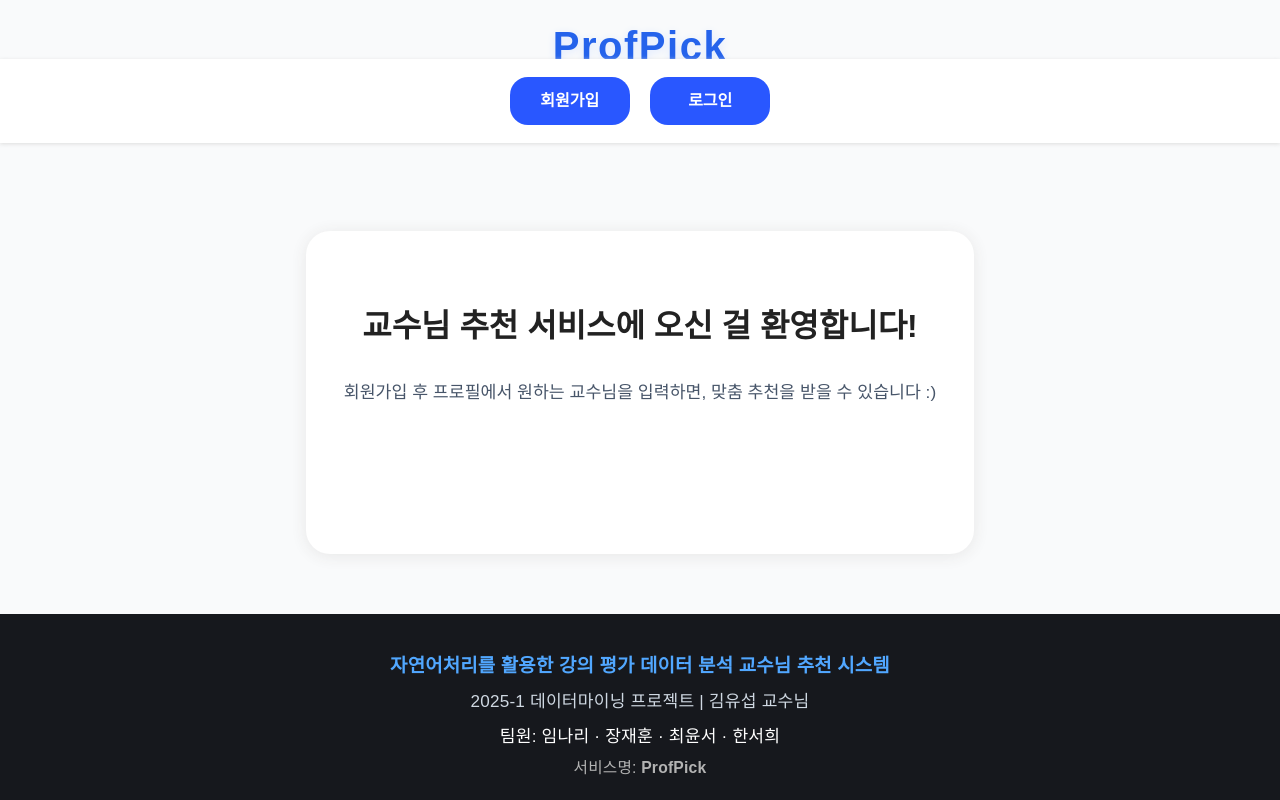
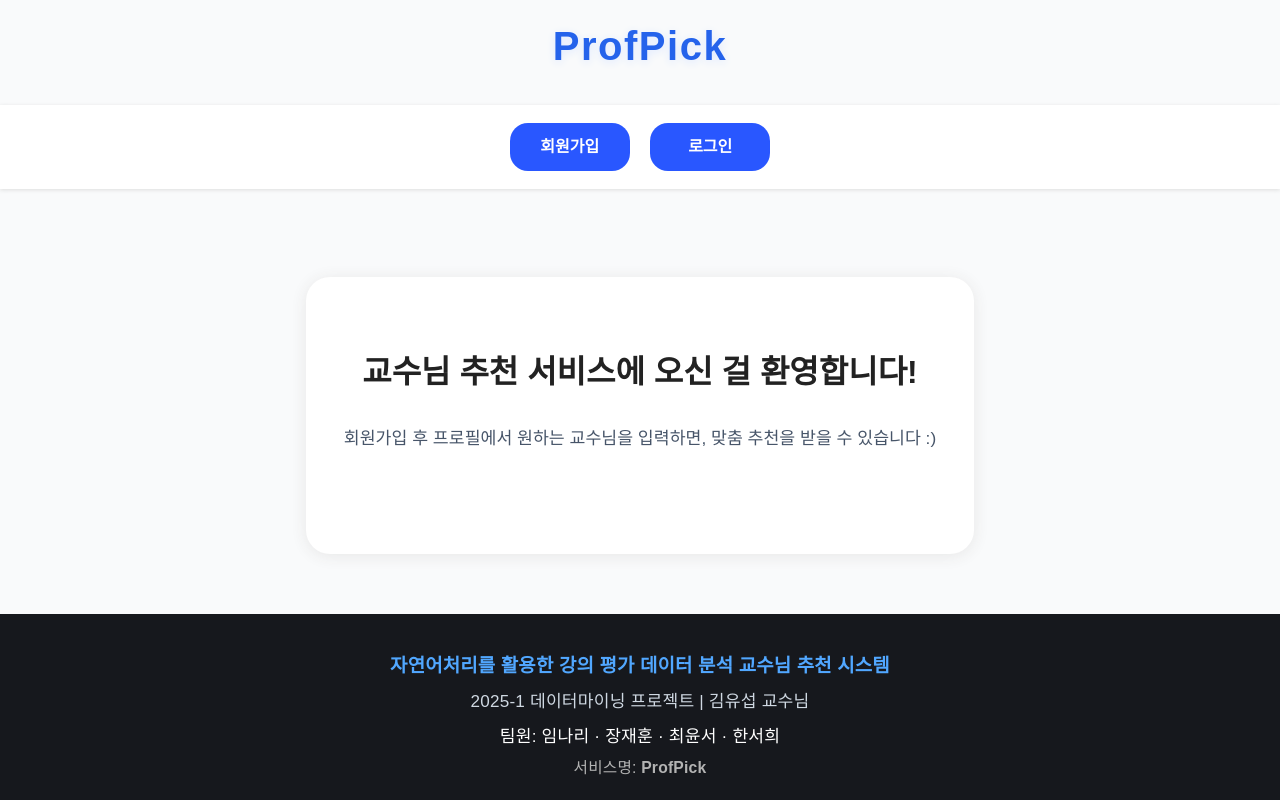
Before and after one commit to hanseohee031/ProfPick, a Django app: page / in a window 1280 px wide. Run offline with Django 5.2, Linux system fonts and the light colour scheme.

Commit message:
UI 수정 중

```diff
--- a/templates/base.html
+++ b/templates/base.html
@@ -17,11 +17,12 @@
             color: #222;
             margin: 0;
         }
+
         .brand-header {
             background: none;
             text-align: center;
             margin-top: 24px;
-            margin-bottom: -10px;
+            margin-bottom: 36px;
         }
         .brand-title {
             font-family: 'Montserrat', 'Pretendard', Arial, sans-serif;
@@ -74,6 +75,7 @@
             background: #a6001a;
         }
         .container {
+            min-width: 350px;
             max-width: 600px;
             margin: 40px auto 0 auto;
             background: #fff;
--- a/templates/profile.html
+++ b/templates/profile.html
@@ -41,4 +41,5 @@
         <button type="submit" class="nav-btn logout" style="width:100%;">회원 탈퇴</button>
     </form>
 </div>
+
 {% endblock %}
```
